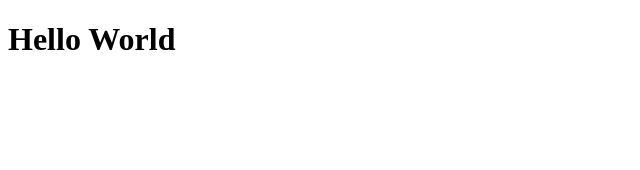
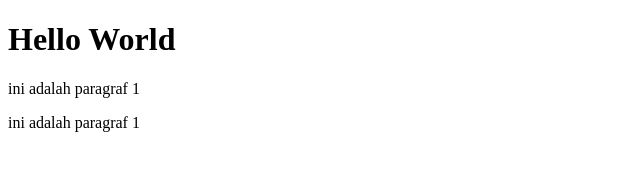
Before and after one commit to ErlangGilar/coba_ITW, a plain HTML site: page index.html in a window 1280 px wide. Shown: the whole page, without its empty margins (0-640 px from the left). Drawn offline with Linux system fonts and the light colour scheme.

Commit message:
menambahkan 2 buah paragraf

```diff
--- a/index.html
+++ b/index.html
@@ -5,6 +5,8 @@
 </head>
 <body>
     <h1>Hello World</h1>
+    <p>ini adalah paragraf 1</p>
+    <p>ini adalah paragraf 1</p>
 
 </body>
 </html>
```
